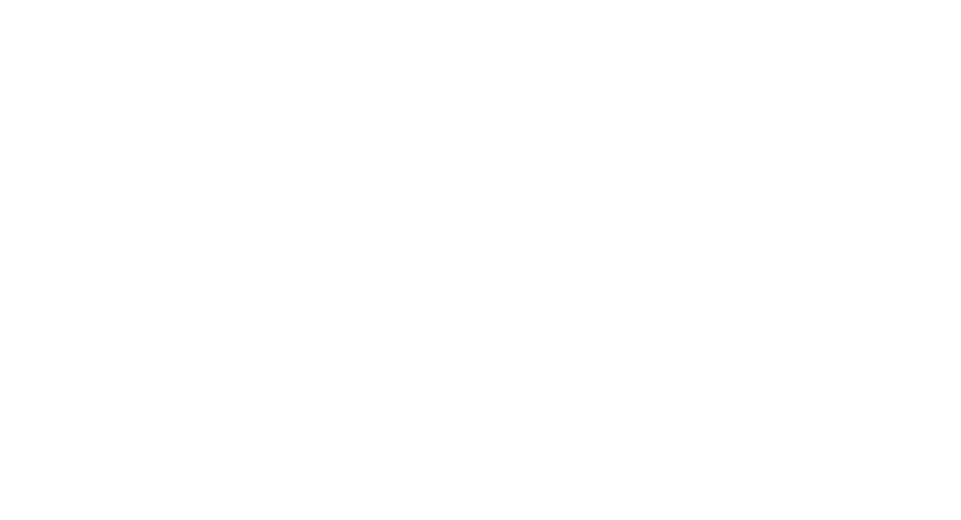
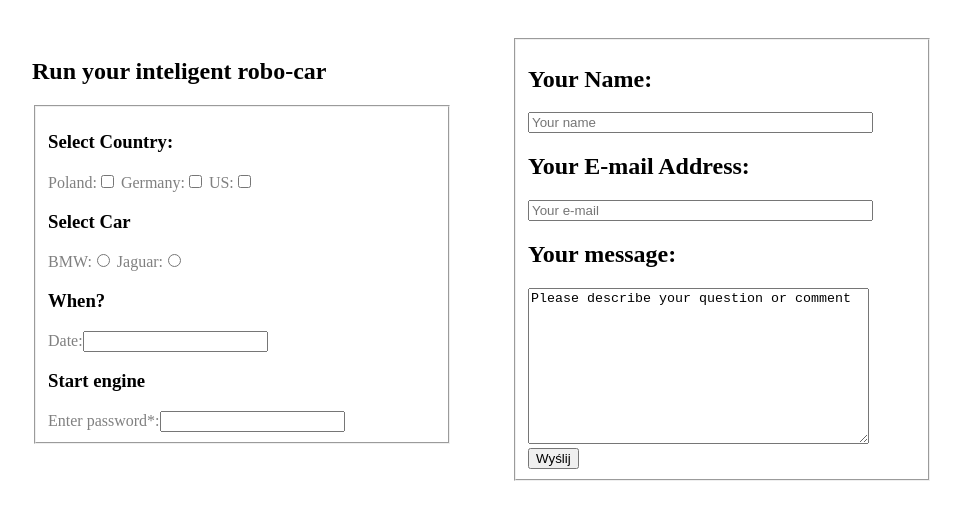
Before and after one commit to MaciejKut/HTML-CSSRepos, a plain HTML site: page PodstHtmlCSS/Exercise 09/index.html in a window 1280 px wide. Shown: the whole page, without its empty margins (6-967 px from the left). Drawn offline with Linux system fonts and the light colour scheme.

Commit message:
exercise 9 forms

```diff
--- a/PodstHtmlCSS/Exercise 09/index.html
+++ b/PodstHtmlCSS/Exercise 09/index.html
@@ -1,10 +1,56 @@
 <!DOCTYPE html>
 <html lang="en">
-<head>
-    <meta charset="UTF-8">
-    <title></title>
+    <head>
+        <meta http-equiv="X-Ua-Compatible" content="IE=edge">
+        <meta name="description" content="Anchor">
+        <meta name="keywords" content="a, anchor, hypertext reference">
+        <link rel="stylesheet" href="style.css" type="text/css" />
+        <meta charset="UTF-8">
+        <title>Tables - Exercise 9</title>
 
-</head>
-<body>
-</body>
+    </head>
+    <body>
+        <div id="container">
+            <div id="div1">
+                <form><h2>Run your inteligent robo-car</h2>
+                    <fieldset>
+
+                        <h3>Select Country:</h3>
+                        <label>Poland:<input type="checkbox" name="country"></label>
+                        <label>Germany:<input type="checkbox" name="country"></label>
+                        <label>US:<input type="checkbox" name="country"></label>
+
+                        <h3>Select Car</h3>
+                        <label>BMW:<input type="radio" name="car"></label>
+                        <label>Jaguar:<input type="radio" name="car"></label>
+
+                        <h3>When?</h3>
+                        <label>Date:<input type="data" name="data"></label>
+                        <h3>Start engine</h3>
+                        <label>Enter password*:<input type="password" name=""></label>
+
+
+                    </fieldset>
+                </form>
+
+            </div>
+
+            <div id="div2">
+                <form>
+                    <fieldset>
+                        <h2>Your Name:</h2>
+                        <input type="text" size="40" placeholder="Your name">
+
+                        <h2>Your E-mail Address:</h2>
+                        <input type="text" size="40" placeholder="Your e-mail">
+
+                        <h2>Your message:</h2>
+                        <textarea rows="10" cols="40">Please describe your question or comment</textarea>
+                        <br/>
+                        <input type="submit" value="Wyślij">
+                    </fieldset>
+                </form>
+            </div>
+        </div>
+    </body>
 </html>
--- /dev/null
+++ b/PodstHtmlCSS/Exercise 09/style.css
@@ -0,0 +1,28 @@
+/*
+To change this license header, choose License Headers in Project Properties.
+To change this template file, choose Tools | Templates
+and open the template in the editor.
+*/
+/*
+    Created on : 2017-04-01, 14:21:19
+    Author     : maciej
+*/
+
+#container{
+    width: 1200px;
+    background-color: lightgoldenrodyellow;
+}
+#div1{
+    width: 35%;
+    padding: 30px;
+    float: left;
+}
+#div2{
+    width: 35%;
+    padding: 30px;
+    float: left;
+
+}
+label{
+    color: grey;
+}
```
